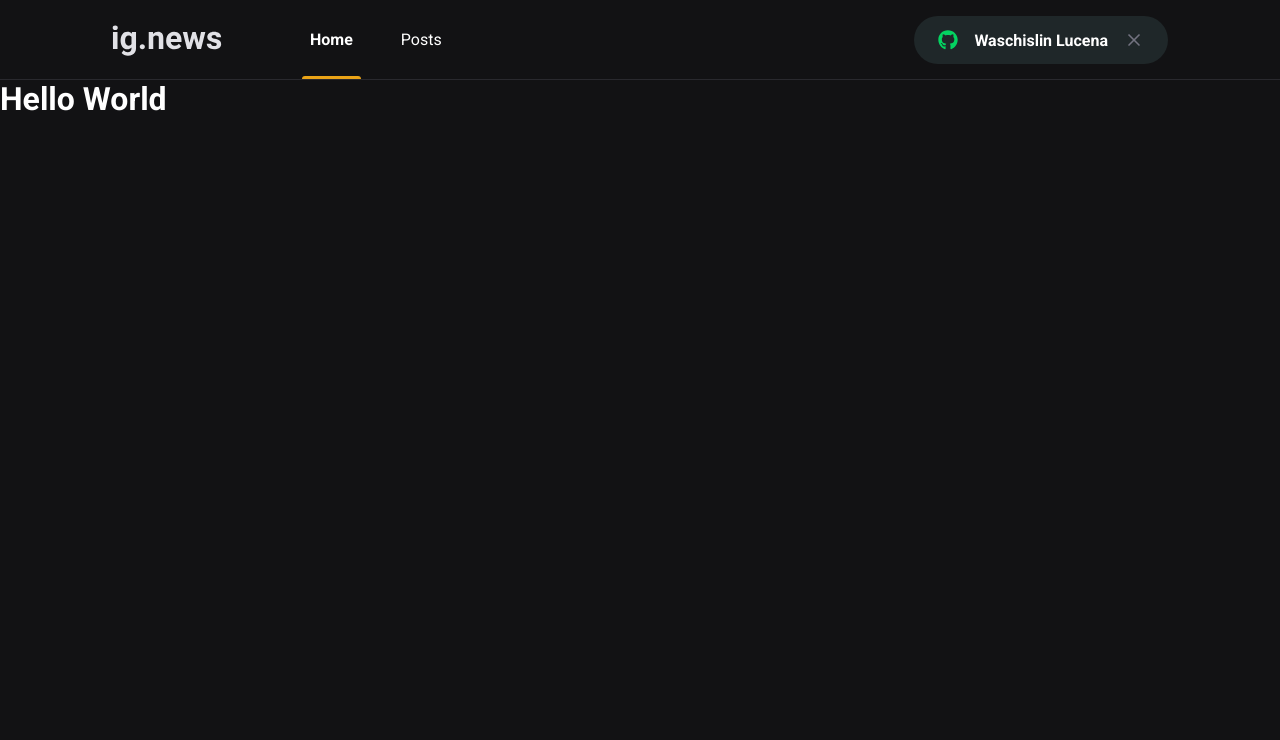
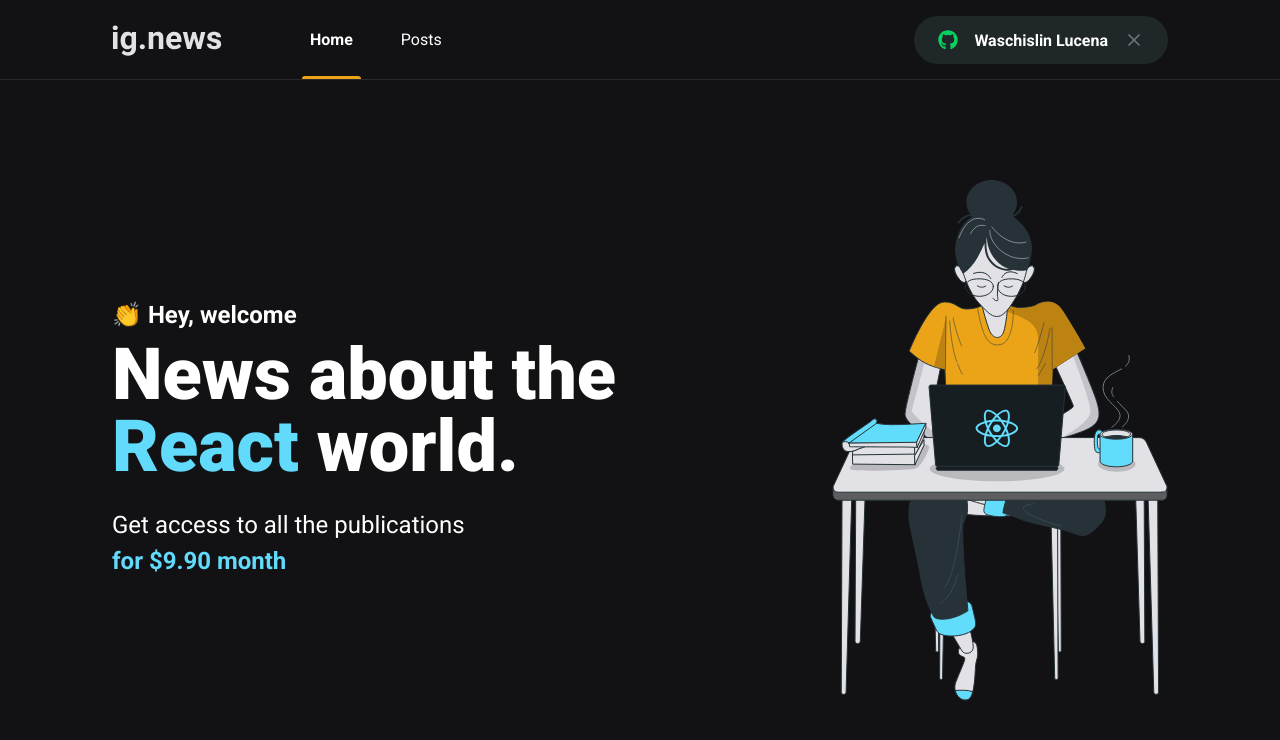
Before and after one commit to Waschislin/next-application, a Next.js app: page / in a window 1280 px wide. Shown: the top 740 px of the page. Built offline with nearby package versions, Linux system fonts and the light colour scheme.

Commit message:
Adicionando a pagina Home

```diff
--- a/src/components/Header/index.tsx
+++ b/src/components/Header/index.tsx
@@ -1,3 +1,4 @@
+/* eslint-disable @next/next/no-img-element */
 import { SignInButton } from "../SignInButton";
 import styles from "./styles.module.scss";
 
--- /dev/null
+++ b/src/pages/home.module.scss
@@ -0,0 +1,38 @@
+.contentContainer{
+  max-width: 1120px;
+  margin: 0 auto;
+  padding: 0 2rem;
+  height: calc(100vh - 5rem);
+
+  display: flex;
+  align-items: center;
+  justify-content: space-between;
+}
+
+.hero{
+  max-width: 600px;
+  > span{
+    font-size: 1.5rem;
+    font-weight: bold;
+  }
+  h1{
+    font-size: 4.5rem;
+    line-height: 4.5rem;
+    font-weight: 900;
+    margin-top: 10px;
+    span{
+     color: var(--cyan-500);
+    }
+  }
+
+  p{
+    font-size: 1.5rem;
+    line-height: 2.25rem;
+    margin-top: 1.5rem;
+
+    span{
+      color: var(--cyan-500);
+      font-weight: bold;
+    }
+  }
+}
--- a/src/pages/index.tsx
+++ b/src/pages/index.tsx
@@ -1,12 +1,26 @@
+/* eslint-disable @next/next/no-img-element */
 import Head from "next/head";
+import styles from "./home.module.scss";
 
 export default function Home() {
   return (
     <>
       <Head>
-        <title> Início | ig.news</title>
+        <title> Home | ig.news</title>
       </Head>
-      <h1>Hello World</h1>
+      <main className={styles.contentContainer}>
+        <section className={styles.hero}>
+          <span>👏 Hey, welcome</span>
+          <h1>
+            News about the <span>React</span> world.
+          </h1>
+          <p>
+            Get access to all the publications <br />
+            <span>for $9.90 month</span>
+          </p>
+        </section>
+        <img src="/images/avatar.svg" alt="girl coding" />
+      </main>
     </>
   );
 }
```
